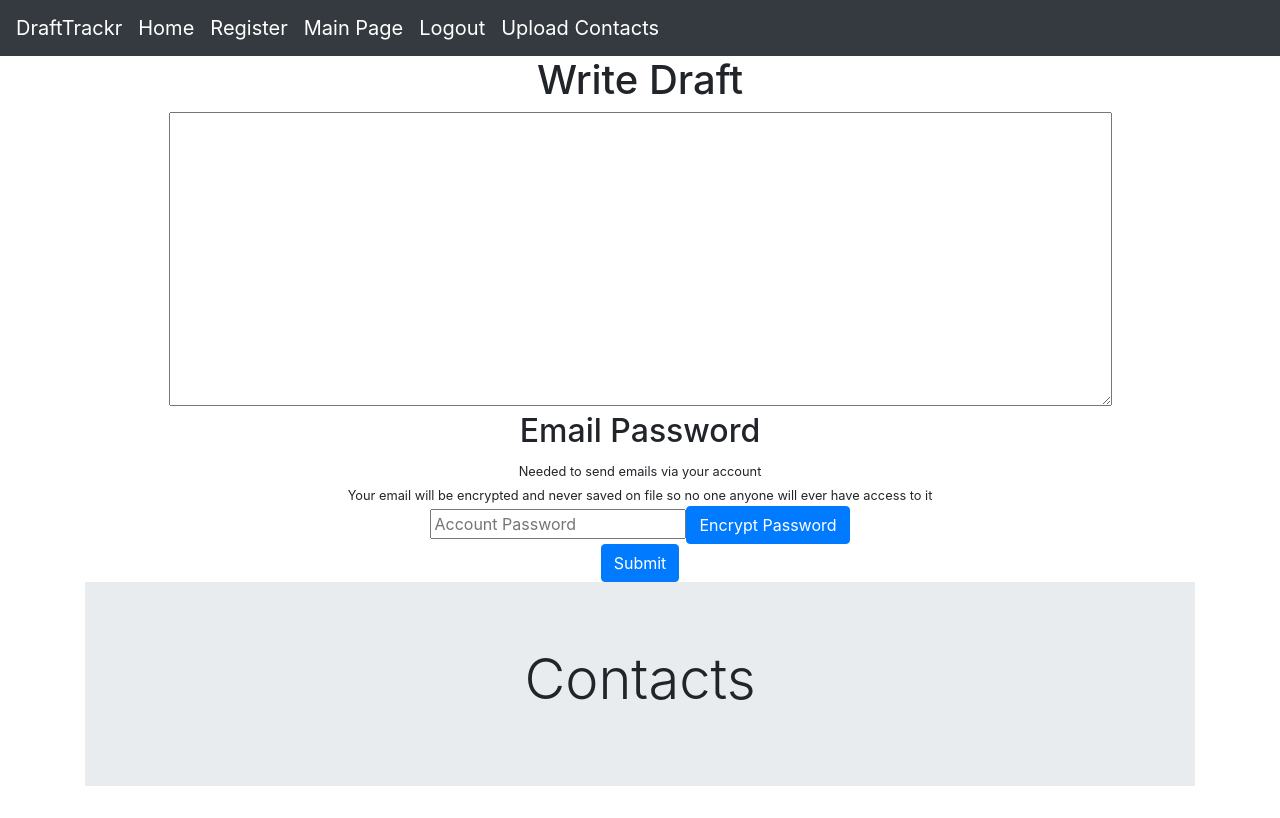
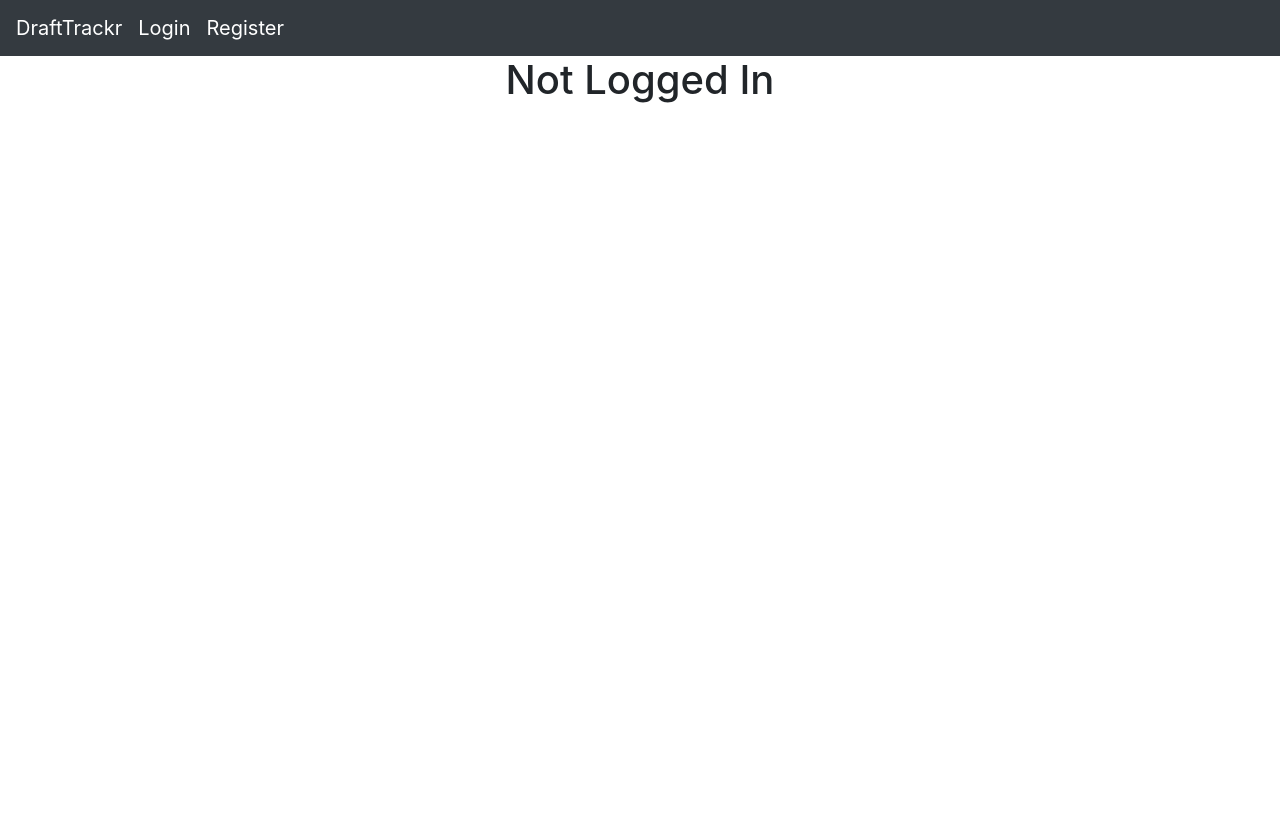
Before and after one commit to reedmurphy248/draft-trackr-frontend-master, a React (Create React App) app: page /main in a window 1280 px wide. Built offline with nearby package versions, Linux system fonts and the light colour scheme.

Commit message:
Added hooks to Main Page

```diff
--- a/src/App.js
+++ b/src/App.js
@@ -10,6 +10,8 @@ import MainPage from "./components/MainPage";
 import Logout from "./components/Logout";
 import UploadContacts from './components/UploadContacts';
 import postRegistration from './components/PostRegistration';
+import RemoveContacts from './components/RemoveContacts';
+import WelcomePage from './components/WelcomePage';
 
 function App() {
   return (
@@ -17,11 +19,13 @@ function App() {
       <div className="App">
         <Navbar />
         <Route path="/register" component={Register} />
-        <Route path="/" exact component={Login} />
+        <Route path="/login" component={Login} />
         <Route path="/main" component={MainPage} />
         <Route path="/logout" component={Logout} />
         <Route path="/upload" component={UploadContacts} />
         <Route path="/postRegistration" component={postRegistration} />
+        <Route path="/remove" component={RemoveContacts} />
+        <Route path="/" exact component={WelcomePage} />
       </div>
     </Router>
   );
--- /dev/null
+++ b/src/components/ContactRowDelete.jsx
@@ -0,0 +1,10 @@
+import React from "react";
+
+export default function ContactRowDelete(props) {
+        return (
+            <div id={props.id} onClick={props.removeContactData}>
+                <p>{props.company} | {props.firstName} | {props.lastName} | {props.email}</p>
+                <button className="btn btn-danger btn-sml">Remove Contact</button>
+            </div>
+        )
+}
--- a/src/components/MainPage.jsx
+++ b/src/components/MainPage.jsx
@@ -1,117 +1,122 @@
-import React, { Component } from "react";
+import React, { useState, useEffect } from "react";
 import axios from "axios";
 import base64 from "base-64";
 
-import ContactRow from "./ContactRow";
 import encryptWithPublicKey from "../services/emailSecurity";
 import getAuthHeader from "../services/tokenService";
-
 import isIn from "../services/isIn";
 
-export default class MainPage extends Component {
-    constructor(props) {
-        super(props);
+import ContactRow from "./ContactRow";
 
-        this.produceContactData = this.produceContactData.bind(this);
-        this.selectContacts = this.selectContacts.bind(this);
-        this.handleChange = this.handleChange.bind(this);
-        this.sendEmail = this.sendEmail.bind(this);
-        this.encryptPassword = this.encryptPassword.bind(this);
+export default function MainPage() {
 
-        this.state = {
-            contacts: [],
-            // List of contact _id's
-            selectedContacts: [],
-            email: "",
-            userEmailPassword: ""
-        }
-    }
-    componentDidMount() {
+    const [contacts, changeContacts] = useState([]);
+    const [emailInfo, changeInfo] = useState({
+        emailBody: "",
+        userEmailPassword: ""
+    });
+    const [selectedContacts, changeSelected] = useState([]);
+    const [loggedIn, changeStatus] = useState(false);
+
+    useEffect(() => {
         const userInfo = JSON.parse(localStorage.getItem('user'));
         if (userInfo !== null) {
             axios.get('http://localhost:5000/contacts/all', { headers: getAuthHeader() })
                 .then(res => {
-                    this.setState({
-                        contacts: res.data
-                    });
+                    changeContacts(res.data);
+                    changeStatus(true);
                 })
                 .catch(err => {
                     console.log("Error: " + err);
-                    // window.location = "/"
                 })
+        }
+
+    });
+    function handleChange(event) {
+        const { name, value } = event.target;
+        changeInfo(prevValue => {
+            if (name === "emailBody") {
+                return {
+                    emailBody: value,
+                    userEmailPassword: prevValue.userEmailPassword
+                }
+            } else if (name === "userEmailPassword") {
+                return {
+                    emailBody: prevValue.emailBody,
+                    userEmailPassword: value
+                }
+            }
+        })
+    }
+    function selectContacts(event) {
+
+        const contactID = event.target.parentElement.id;
+
+        if (!isIn(contactID, selectedContacts)) {
+            changeSelected(prevValue => {
+                return [...prevValue, contactID];
+            });
         } else {
-            // window.location = "/";
+            changeSelected(prevValue => {
+                return prevValue.filter(contact => contact !== contactID);
+            });
         }
 
     }
-    produceContactData() {
-        return (this.state.contacts.map((contact)=>{
-            return <ContactRow selectContacts={this.selectContacts} key={contact._id} id={contact._id} checked={isIn(contact._id, this.state.selectedContacts)} company={contact.company} firstName={contact.firstName} lastName={contact.lastName} email={contact.email}/>
-        }))
-    }
-    selectContacts(event) {
-        event.preventDefault();
-
-        const contacts = this.state.selectedContacts
-        for (let i = 0; i < contacts.length; i++) {
-            if (contacts[i] === event.target.id) {
-                this.setState({
-                    selectedContacts: contacts.filter(contact => contact !== event.target.id)
-                })
-                console.log(this.state.selectedContacts);
-                return;
-            }
-        }
-        this.setState({selectedContacts: this.state.selectedContacts.concat(event.target.id)});
-        console.log(this.state.selectedContacts);
-    }
-    handleChange(event) {
-        this.setState({[event.target.name]: event.target.value});
-    }
-    encryptPassword() {
+    function encryptPassword() {
         axios.get('http://localhost:5000/security/', { headers: getAuthHeader() })
             .then(key => {
-                const encryptedMessage = encryptWithPublicKey(key.data, this.state.userEmailPassword);
+                const encryptedMessage = encryptWithPublicKey(key.data, emailInfo.userEmailPassword);
                 const jsonObj = JSON.stringify(encryptedMessage);
                 const b64encode = base64.encode(jsonObj);
-                this.setState({ userEmailPassword: b64encode });
+                changeInfo(prevValue => {
+                    return {
+                        emailBody: prevValue.emailBody,
+                        userEmailPassword: b64encode
+                    }
+                })
             })
             .catch(err => console.log(err));
     }
-    sendEmail(event) {
+    function sendEmail(event) {
         event.preventDefault();
 
         const emailbody = {
-            email: this.state.email,
-            selectedContacts: this.state.selectedContacts,
-            userEmailPassword: this.state.userEmailPassword
+            email: emailInfo.emailBody,
+            selectedContacts: selectedContacts,
+            userEmailPassword: emailInfo.userEmailPassword
         }
         // Send over the token to know who is the sender, the contacts they wish to send to, and the draft
         axios.post('http://localhost:5000/contacts/send', emailbody, { headers: getAuthHeader() })
             .then(res => console.log(res))
             .catch(err => console.log("Error: " + err));
     }
-    render() {
+
+    function mainPageAccess() {
         return (
             <div className="container">
                 <h1>Write Draft</h1>
-                <textarea name="email" value={this.state.email} onChange={this.handleChange} cols="90" rows="12"></textarea>
+                <textarea name="emailBody" value={emailInfo.emailBody} onChange={handleChange} cols="90" rows="12"></textarea>
                 <h2>Email Password</h2>
                 <small>Needed to send emails via your account</small>
-                <br/>
+                <br />
                 <small>Your email will be encrypted and never saved on file so no one anyone will ever have access to it</small>
                 <br />
-                <input name="userEmailPassword" value={this.state.userEmailPassword} onChange={this.handleChange} type="password" placeholder="Account Password"></input>
-                <button onClick={this.encryptPassword} className="btn btn-primary">Encrypt Password</button>
-                <br/>
-                <button onClick={this.sendEmail} type="submit" className="btn btn-primary">Submit</button>
+                <input name="userEmailPassword" value={emailInfo.userEmailPassword} onChange={handleChange} type="password" placeholder="Account Password"></input>
+                <button onClick={encryptPassword} className="btn btn-primary">Encrypt Password</button>
+                <br />
+                <button onClick={sendEmail} type="submit" className="btn btn-primary">Submit</button>
                 <div className="jumbotron jumbotron-fluid">
                     <div className="container">
                         <h1 className="display-4">Contacts</h1>
-                        <div>{this.produceContactData()}</div>
+                        <div>{contacts.map((contact, index) => <ContactRow selectContacts={selectContacts} key={index} id={contact._id} company={contact.company} firstName={contact.firstName} lastName={contact.lastName} email={contact.email} />)}</div>
                     </div>
                 </div>
             </div>
         )
     }
+
+    return (
+        <div>{loggedIn ? mainPageAccess() : <h1>Not Logged In</h1> }</div>
+    )
 }
--- a/src/components/Navbar.jsx
+++ b/src/components/Navbar.jsx
@@ -1,21 +1,45 @@
-import React, { Component } from "react";
+import React, { useState, useEffect } from "react";
 import { Link } from "react-router-dom";
 
-export default class Navbar extends Component {
-    render() {
+import axios from "axios";
+
+import getAuthHeader from "../services/tokenService";
+
+export default function Navbar() {
+    const [loggedIn, changeStatus] = useState(false);
+
+    useEffect(() => {
+        const userInfo = JSON.parse(localStorage.getItem('user'));
+        if (userInfo !== null) {
+            axios.get('http://localhost:5000/contacts/all', { headers: getAuthHeader() })
+                .then(() => {
+                    changeStatus(true);
+                })
+                .catch(err => {
+                    console.log("Error: " + err);
+                })
+        }
+    })
+    function accessAllRoutes() {
+        return (
+            <div>
+                <Link to="/main" className="navbar-brand">Main Page</Link>
+                <Link to="/logout" className="navbar-brand">Logout</Link>
+                <Link to="/upload" className="navbar-brand">Upload Contacts</Link>
+                <Link to="/remove" className="navbar-brand">Remove Contacts</Link>
+            </div>
+        )
+    }
     return (
         <nav className="navbar navbar-expand-lg navbar-dark bg-dark">
             <Link to="/" className="navbar-brand">DraftTrackr</Link>
             <div className="collapse navbar-collapse" id="navbarNavAltMarkup">
                 <div className="navbar-nav">
-                        <Link to="/" className="navbar-brand">Home</Link>
+                    <Link to="/login" className="navbar-brand">Login</Link>
                     <Link to="/register" className="navbar-brand">Register</Link>
-                        <Link to="/main" className="navbar-brand">Main Page</Link>
-                        <Link to="/logout" className="navbar-brand">Logout</Link>
-                        <Link to="/upload" className="navbar-brand">Upload Contacts</Link>
+                    {loggedIn ? accessAllRoutes() : null}
                 </div>
             </div>
         </nav>
     )
 }
-}
--- /dev/null
+++ b/src/components/RemoveContacts.jsx
@@ -0,0 +1,62 @@
+import React, { Component } from "react";
+import axios from "axios";
+
+import ContactRowDelete from "./ContactRowDelete";
+
+import getAuthHeader from "../services/tokenService";
+
+export default class RemoveContacts extends Component {
+    constructor(props) {
+        super(props);
+        this.removeContactData = this.removeContactData.bind(this);
+        this.produceContactData = this.produceContactData.bind(this);
+        this.pageAccess = this.pageAccess.bind(this);
+        this.state = {
+            contacts: [],
+            loggedIn: false
+        }
+    }
+    componentDidMount() {
+        const userInfo = JSON.parse(localStorage.getItem('user'));
+        if (userInfo !== null) {
+            axios.get('http://localhost:5000/contacts/all', { headers: getAuthHeader() })
+                .then(res => {
+                    this.setState({
+                        contacts: res.data
+                    });
+                    this.setState({
+                        loggedIn: true
+                    });
+                })
+                .catch(err => {
+                    console.log("Error: " + err);
+                })
+        }
+
+    }
+    removeContactData(event) {
+        axios.delete(`http://localhost:5000/contacts/${event.target.parentElement.id}`)
+            .then(() => window.location = "/remove")
+            .catch(err => console.log(err))
+    }
+    produceContactData() {
+        return (this.state.contacts.map((contact, index) => {
+            return <ContactRowDelete removeContactData={this.removeContactData} key={index} id={contact._id} company={contact.company} firstName={contact.firstName} lastName={contact.lastName} email={contact.email} />
+        }));
+    }
+    pageAccess() {
+        return (
+            <div className="jumbotron jumbotron-fluid">
+                <div className="container">
+                    <h1 className="display-4">Contacts</h1>
+                    <div>{this.produceContactData()}</div>
+                </div>
+            </div>
+        )
+    }
+    render() {
+        return (
+            <div>{this.state.loggedIn ? this.pageAccess() : <h1>Not Logged In</h1>}</div>
+        )
+    }
+}
--- a/src/components/UploadContacts.jsx
+++ b/src/components/UploadContacts.jsx
@@ -4,26 +4,40 @@ import axios from "axios";
 import ReactFileReader from "react-file-reader";
 import SelectedFile from "./SelectedFile";
 
+import getAuthHeader from "../services/tokenService";
+
 export default class UploadContacts extends Component {
     constructor(props) {
         super(props);
         this.handleFiles = this.handleFiles.bind(this);
         this.uploadFiles = this.uploadFiles.bind(this);
+        this.removeFile = this.removeFile.bind(this);
+        this.pageAccess = this.pageAccess.bind(this);
+
         this.state = {
-            files: {}
+            files: [],
+            loggedIn: false
+        }
+    }
+    componentDidMount() {
+        const userInfo = JSON.parse(localStorage.getItem('user'));
+        if (userInfo !== null) {
+            axios.get('http://localhost:5000/contacts/all', { headers: getAuthHeader() })
+                .then(() => {
+                    this.setState({loggedIn: true});
+                })
+                .catch(err => {
+                    console.log("Error: " + err);
+                })
         }
     }
     handleFiles = files => {
         const inputArr = files.base64.split(",");
 
-        this.setState({ files: {
-            ...this.state.files,
-            [files.fileList[0].name]: inputArr[1]
-        } })
+        this.setState({files: this.state.files.concat([[files.fileList[0].name, inputArr[1]]])})
     }
     removeFile(event) {
-        console.log(event.target.name);
-        // this.setState({files: delete this.state.files."Email Script Practice - Sheet1.csv"})
+        this.setState({files: this.state.files.filter(x => x[0] !== event.target.name)});
     }
     uploadFiles(event) {
         event.preventDefault();
@@ -32,15 +46,21 @@ export default class UploadContacts extends Component {
         const token = userInfo.data.accessToken;
         const authHeader = { "x-access-token": token };
 
-        axios.post('http://localhost:5000/contacts/add', Object.values(this.state.files), { headers: authHeader })
-            .then(res => console.log(res))
+        const fileValues = []
+        for (var i = 0; i < this.state.files.length; i++) {
+            fileValues.push(this.state.files[i][1]);
+        }
+
+        axios.post('http://localhost:5000/contacts/add', fileValues, { headers: authHeader })
+            .then(() => window.location="/main")
             .catch(err => console.log("Error: " + err))
 
     }
-    render() {
+    pageAccess() {
         return (
             <div>
                 <h1>Upload Files</h1>
+                <h3>Upload Contact Data as CSV files</h3>
                 <ReactFileReader fileTypes={".csv"} base64={true} handleFiles={this.handleFiles}>
                     <button className='btn btn-primary'>Select Files</button>
                 </ReactFileReader>
@@ -48,10 +68,15 @@ export default class UploadContacts extends Component {
                 <div class="jumbotron jumbotron-fluid">
                     <div class="container">
                         <h1 class="display-4">Selected Files</h1>
-                        <div>{Object.keys(this.state.files).map(file => <SelectedFile removeFile={this.removeFile} fileName={file}/>)}</div>
+                        <div>{this.state.files.map(file => <SelectedFile removeFile={this.removeFile} fileName={file[0]}/>)}</div>
                     </div>
                 </div>
             </div>
         )
     }
+    render() {
+        return (
+            <div>{this.state.loggedIn ? this.pageAccess() : <h1>Not Logged In</h1>}</div>
+        )
+    }
 }
```
Also changed, not shown: src/components/ContactRow.jsx (+5 -17 lines), src/components/WelcomePage.jsx (added, +10 -0 lines). Lines whose indentation alone changed are shown as unchanged.
